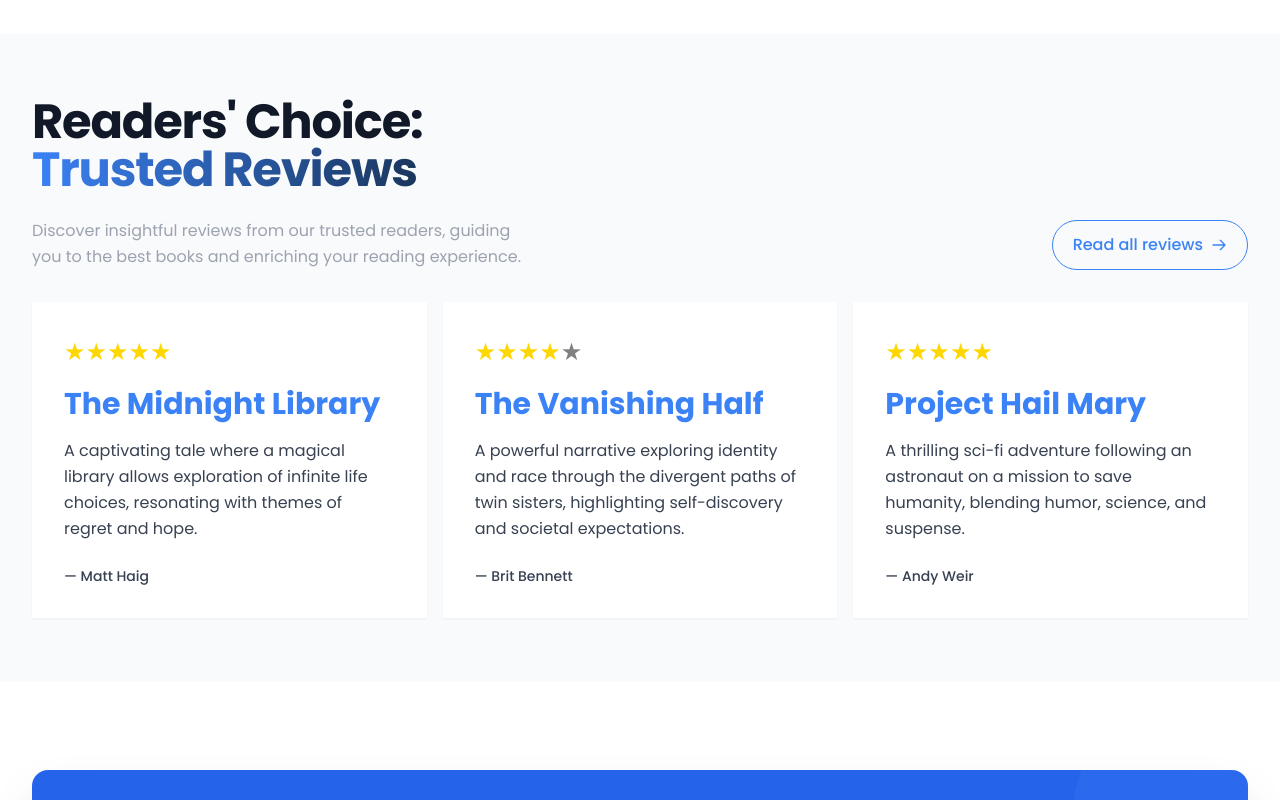
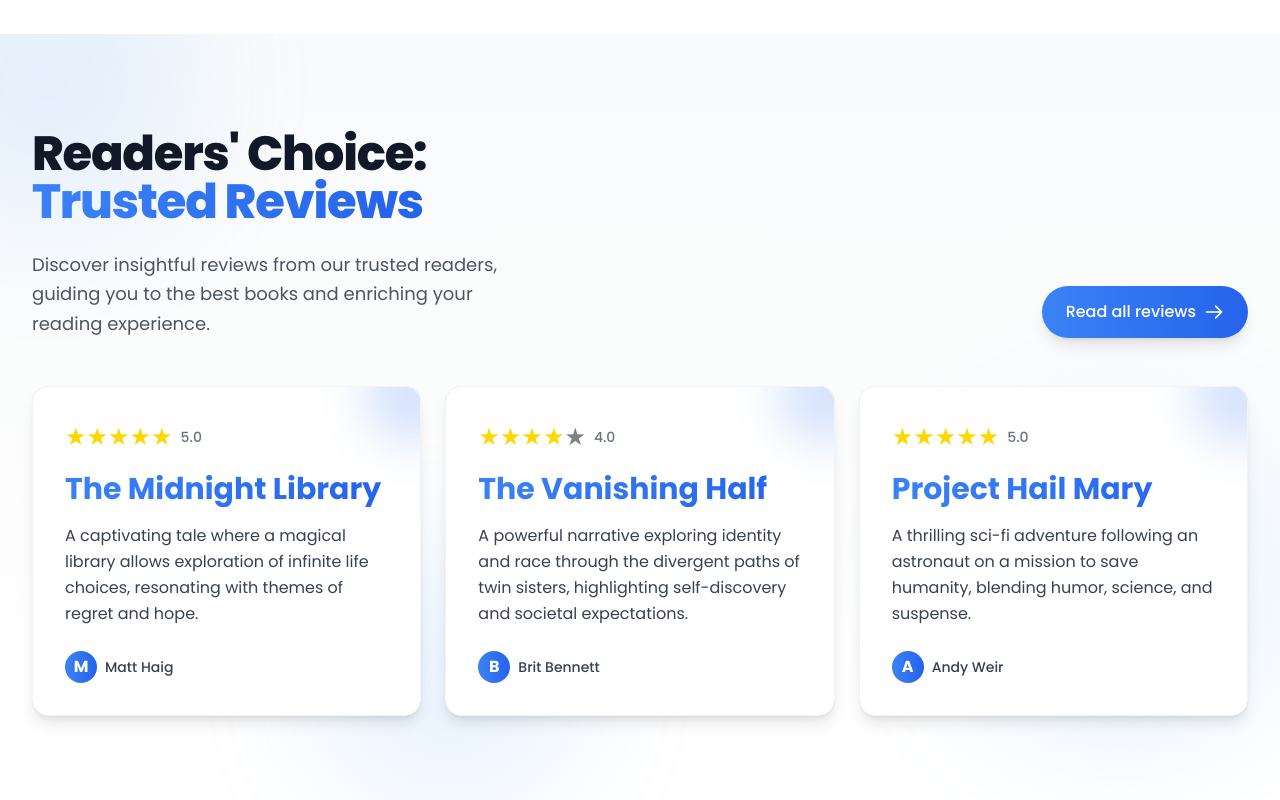
Before and after one commit to Tanjidshafin/Boighor_Library, a React (Vite) app: page / in a window 1280 px wide. Shown: the part 1700-2500 px from the top of the page. Built offline with nearby package versions, Linux system fonts and the light colour scheme; no server answers.

Commit message:
changed the design of the blog page

```diff
--- a/src/Components/Blogs.jsx
+++ b/src/Components/Blogs.jsx
@@ -1,128 +1,247 @@
-import React from 'react'
-import ReactStars from "react-rating-stars-component";
-import { NavLink } from 'react-router';
+"use client"
+
+import { useState } from "react"
+import ReactStars from "react-rating-stars-component"
+import { NavLink } from "react-router"
+import { motion } from "framer-motion"
+
 const Blogs = () => {
+  const [hoveredIndex, setHoveredIndex] = useState(null)
+
   const reviews = [
     {
       title: "The Midnight Library",
-            description: "A captivating tale where a magical library allows exploration of infinite life choices, resonating with themes of regret and hope.",
+      description:
+        "A captivating tale where a magical library allows exploration of infinite life choices, resonating with themes of regret and hope.",
       author: "Matt Haig",
-            rating: 5
+      rating: 5,
+      color: "from-blue-500 to-blue-600",
     },
     {
       title: "The Vanishing Half",
-            description: "A powerful narrative exploring identity and race through the divergent paths of twin sisters, highlighting self-discovery and societal expectations.",
+      description:
+        "A powerful narrative exploring identity and race through the divergent paths of twin sisters, highlighting self-discovery and societal expectations.",
       author: "Brit Bennett",
-            rating: 4
+      rating: 4,
+      color: "from-blue-500 to-blue-600",
     },
     {
       title: "Project Hail Mary",
-            description: "A thrilling sci-fi adventure following an astronaut on a mission to save humanity, blending humor, science, and suspense.",
+      description:
+        "A thrilling sci-fi adventure following an astronaut on a mission to save humanity, blending humor, science, and suspense.",
       author: "Andy Weir",
-            rating: 5
+      rating: 5,
+      color: "from-blue-500 to-blue-600",
     },
     {
       title: "Klara and the Sun",
-            description: "A thought-provoking exploration of artificial intelligence told from the perspective of an artificial friend, raising questions about humanity.",
+      description:
+        "A thought-provoking exploration of artificial intelligence told from the perspective of an artificial friend, raising questions about humanity.",
       author: "Kazuo Ishiguro",
-            rating: 4
+      rating: 4,
+      color: "from-blue-500 to-blue-600",
     },
     {
       title: "The Invisible Life of Addie LaRue",
-            description: "A mesmerizing tale of a young woman who makes a Faustian bargain to live forever but is forgotten by everyone.",
+      description:
+        "A mesmerizing tale of a young woman who makes a Faustian bargain to live forever but is forgotten by everyone.",
       author: "V.E. Schwab",
-            rating: 5
+      rating: 5,
+      color: "from-blue-500 to-blue-600",
     },
     {
       title: "The Guest List",
-            description: "A gripping murder mystery set during a glamorous wedding on a remote island, featuring intriguing characters and a twisty plot.",
+      description:
+        "A gripping murder mystery set during a glamorous wedding on a remote island, featuring intriguing characters and a twisty plot.",
       author: "Lucy Foley",
-            rating: 4
+      rating: 4,
+      color: "from-blue-500 to-blue-600",
     },
     {
       title: "Caste: The Origins of Our Discontents",
-            description: "A compelling examination of the unspoken caste system in America, drawing parallels with other societies to highlight systemic inequality.",
+      description:
+        "A compelling examination of the unspoken caste system in America, drawing parallels with other societies to highlight systemic inequality.",
       author: "Isabel Wilkerson",
-            rating: 5
+      rating: 5,
+      color: "from-blue-500 to-blue-600",
     },
     {
       title: "The Night Circus",
-            description: "A spellbinding tale of magic and rivalry set in a mysterious circus that appears only at night, captivating readers.",
+      description:
+        "A spellbinding tale of magic and rivalry set in a mysterious circus that appears only at night, captivating readers.",
       author: "Erin Morgenstern",
-            rating: 5
+      rating: 5,
+      color: "from-blue-500 to-blue-600",
     },
     {
       title: "The Seven Husbands of Evelyn Hugo",
-            description: "A captivating story of a Hollywood icon revealing her glamorous yet tumultuous life through a series of revealing interviews.",
+      description:
+        "A captivating story of a Hollywood icon revealing her glamorous yet tumultuous life through a series of revealing interviews.",
       author: "Taylor Jenkins Reid",
-            rating: 5
-        }
+      rating: 5,
+      color: "from-blue-500 to-blue-600",
+    },
   ]
 
+  const container = {
+    hidden: { opacity: 0 },
+    show: {
+      opacity: 1,
+      transition: {
+        staggerChildren: 0.2,
+      },
+    },
+  }
+
+  const item = {
+    hidden: { y: 20, opacity: 0 },
+    show: { y: 0, opacity: 1 },
+  }
+
   return (
-        <section className="bg-gray-50 my-10 dark:bg-gray-800">
-            <div className="mx-auto max-w-screen-2xl px-4 py-12 sm:px-6 lg:px-8 lg:py-16">
-                <div className="md:flex md:items-end md:justify-between">
+    <section className="relative overflow-hidden bg-gradient-to-b from-gray-50 to-white dark:from-gray-900 dark:to-gray-800 py-16 sm:py-24">
+      {/* Background decorative elements */}
+      <div className="absolute inset-0 z-0 opacity-20 dark:opacity-10">
+        <div className="absolute -top-24 -left-24 w-72 h-72 bg-blue-300 dark:bg-blue-900 rounded-full filter blur-3xl"></div>
+        <div className="absolute top-1/2 right-0 w-80 h-80 bg-blue-300 dark:bg-blue-900 rounded-full filter blur-3xl"></div>
+        <div className="absolute bottom-0 left-1/4 w-64 h-64 bg-blue-300 dark:bg-blue-900 rounded-full filter blur-3xl"></div>
+      </div>
+
+      <div className="relative z-10 mx-auto max-w-screen-2xl px-4 sm:px-6 lg:px-8">
+        <motion.div
+          initial={{ opacity: 0, y: -20 }}
+          animate={{ opacity: 1, y: 0 }}
+          transition={{ duration: 0.7 }}
+          className="md:flex md:items-end md:justify-between"
+        >
           <div className="max-w-xl">
-                        <h2 className="text-4xl dark:text-gray-200 font-bold tracking-tight text-gray-900 sm:text-5xl">
-                            Readers' Choice: <span className='text-transparent bg-clip-text bg-gradient-to-r from-blue-500 to-[#1A365D]'>Trusted Reviews</span>
+            <h2 className="text-4xl font-extrabold tracking-tight text-gray-900 dark:text-white sm:text-5xl">
+              Readers' Choice:{" "}
+              <span className="text-transparent bg-clip-text bg-gradient-to-r from-blue-500 to-blue-600 dark:from-blue-400 dark:to-blue-500">
+                Trusted Reviews
+              </span>
             </h2>
 
-                        <p className="mt-6 max-w-lg leading-relaxed text-gray-400">
-                            Discover insightful reviews from our trusted readers, guiding you to the best books and enriching your reading experience.
-                        </p>
+            <motion.p
+              initial={{ opacity: 0 }}
+              animate={{ opacity: 1 }}
+              transition={{ delay: 0.3, duration: 0.7 }}
+              className="mt-6 max-w-lg text-lg leading-relaxed text-gray-600 dark:text-gray-300"
+            >
+              Discover insightful reviews from our trusted readers, guiding you to the best books and enriching your
+              reading experience.
+            </motion.p>
           </div>
 
-                    <NavLink to="/reviews"
-
-                        className="mt-6 inline-flex shrink-0 items-center gap-2 rounded-full border border-blue-500 px-5 py-3 text-blue-500 transition hover:bg-blue-500 hover:text-white md:mt-0"
+          <motion.div whileHover={{ scale: 1.05 }} whileTap={{ scale: 0.95 }} className="mt-6 md:mt-0">
+            <NavLink
+              to="/reviews"
+              className="group inline-flex items-center gap-2 rounded-full bg-gradient-to-r from-blue-500 to-blue-600 px-6 py-3.5 text-white font-medium shadow-lg transition-all duration-300 hover:shadow-xl hover:from-blue-600 hover:to-blue-700"
             >
-                        <span className="font-medium"> Read all reviews </span>
+              <span>Read all reviews</span>
 
               <svg
                 xmlns="http://www.w3.org/2000/svg"
-                            className="size-4 rtl:rotate-180"
+                className="size-5 transform transition-transform duration-300 group-hover:translate-x-1 rtl:rotate-180"
                 fill="none"
                 viewBox="0 0 24 24"
                 stroke="currentColor"
               >
-                            <path
-                                strokeLinecap="round"
-                                strokeLinejoin="round"
-                                strokeWidth="2"
-                                d="M14 5l7 7m0 0l-7 7m7-7H3"
-                            />
+                <path strokeLinecap="round" strokeLinejoin="round" strokeWidth="2" d="M14 5l7 7m0 0l-7 7m7-7H3" />
               </svg>
             </NavLink>
-                </div>
+          </motion.div>
+        </motion.div>
 
-                <div className="mt-8 grid grid-cols-1 gap-4 md:grid-cols-3">
-                    {reviews.slice(0, 3).map(review => (<blockquote className="flex h-full flex-col justify-between bg-white dark:bg-gray-700 p-6 shadow-sm sm:p-8">
+        <motion.div
+          variants={container}
+          initial="hidden"
+          animate="show"
+          className="mt-12 grid grid-cols-1 gap-6 md:grid-cols-3"
+        >
+          {reviews.slice(0, 3).map((review, index) => (
+            <motion.div
+              key={index}
+              variants={item}
+              onMouseEnter={() => setHoveredIndex(index)}
+              onMouseLeave={() => setHoveredIndex(null)}
+              className="relative"
+            >
+              <motion.div
+                initial={{ rotate: 0 }}
+                animate={{
+                  rotate: hoveredIndex === index ? -2 : 0,
+                  scale: hoveredIndex === index ? 1.02 : 1,
+                }}
+                transition={{ type: "spring", stiffness: 300 }}
+                className="absolute inset-0 rounded-2xl bg-gradient-to-r from-gray-200 to-gray-300 dark:from-gray-700 dark:to-gray-800"
+              ></motion.div>
+
+              <motion.blockquote
+                className="relative h-full flex flex-col justify-between rounded-2xl bg-white dark:bg-gray-800 p-6 shadow-lg sm:p-8 border border-gray-100 dark:border-gray-700 overflow-hidden"
+                initial={{ rotate: 0 }}
+                animate={{
+                  rotate: hoveredIndex === index ? 0 : 0,
+                  scale: hoveredIndex === index ? 1.01 : 1,
+                }}
+                transition={{ type: "spring", stiffness: 300 }}
+              >
+                {/* Decorative gradient corner */}
+                <div
+                  className={`absolute -top-10 -right-10 w-24 h-24 rounded-full bg-gradient-to-br ${review.color} opacity-20 blur-xl`}
+                ></div>
+
                 <div>
-                            <div>
-                                <ReactStars
-                                    count={5}
-                                    value={review.rating}
-                                    edit={false}
-                                    size={24}
-                                    activeColor="#ffd700"
-                                />
+                  <div className="flex items-center">
+                    <ReactStars count={5} value={review.rating} edit={false} size={24} activeColor="#ffd700" />
+                    <motion.span
+                      initial={{ opacity: 0, x: -10 }}
+                      animate={{ opacity: 1, x: 0 }}
+                      transition={{ delay: 0.5 + index * 0.1 }}
+                      className="ml-2 text-sm font-medium text-gray-500 dark:text-gray-400"
+                    >
+                      {review.rating}.0
+                    </motion.span>
                   </div>
 
                   <div className="mt-4">
-                                <p className="text-2xl font-bold text-blue-500 sm:text-3xl">{review.title}</p>
+                    <motion.p
+                      className={`text-2xl font-bold text-transparent bg-clip-text bg-gradient-to-r ${review.color} sm:text-3xl`}
+                      initial={{ opacity: 0 }}
+                      animate={{ opacity: 1 }}
+                      transition={{ delay: 0.3 + index * 0.1 }}
+                    >
+                      {review.title}
+                    </motion.p>
 
-                                <p className="mt-4 leading-relaxed text-gray-700 dark:text-gray-400">
+                    <motion.p
+                      className="mt-4 leading-relaxed text-gray-700 dark:text-gray-300"
+                      initial={{ opacity: 0 }}
+                      animate={{ opacity: 1 }}
+                      transition={{ delay: 0.4 + index * 0.1 }}
+                    >
                       {review.description}
-                                </p>
+                    </motion.p>
                   </div>
                 </div>
 
-                        <footer className="mt-4 text-sm font-medium text-gray-700 dark:text-gray-400 sm:mt-6">
-                            &mdash; {review.author}
-                        </footer>
-                    </blockquote>))}
+                <motion.footer
+                  className="mt-6 flex items-center gap-2"
+                  initial={{ opacity: 0, y: 10 }}
+                  animate={{ opacity: 1, y: 0 }}
+                  transition={{ delay: 0.6 + index * 0.1 }}
+                >
+                  <div
+                    className={`h-8 w-8 rounded-full bg-gradient-to-r ${review.color} flex items-center justify-center text-white font-bold`}
+                  >
+                    {review.author.charAt(0)}
                   </div>
+                  <span className="text-sm font-medium text-gray-700 dark:text-gray-300">{review.author}</span>
+                </motion.footer>
+              </motion.blockquote>
+            </motion.div>
+          ))}
+        </motion.div>
       </div>
     </section>
   )
```
Lines whose indentation alone changed are shown as unchanged.
